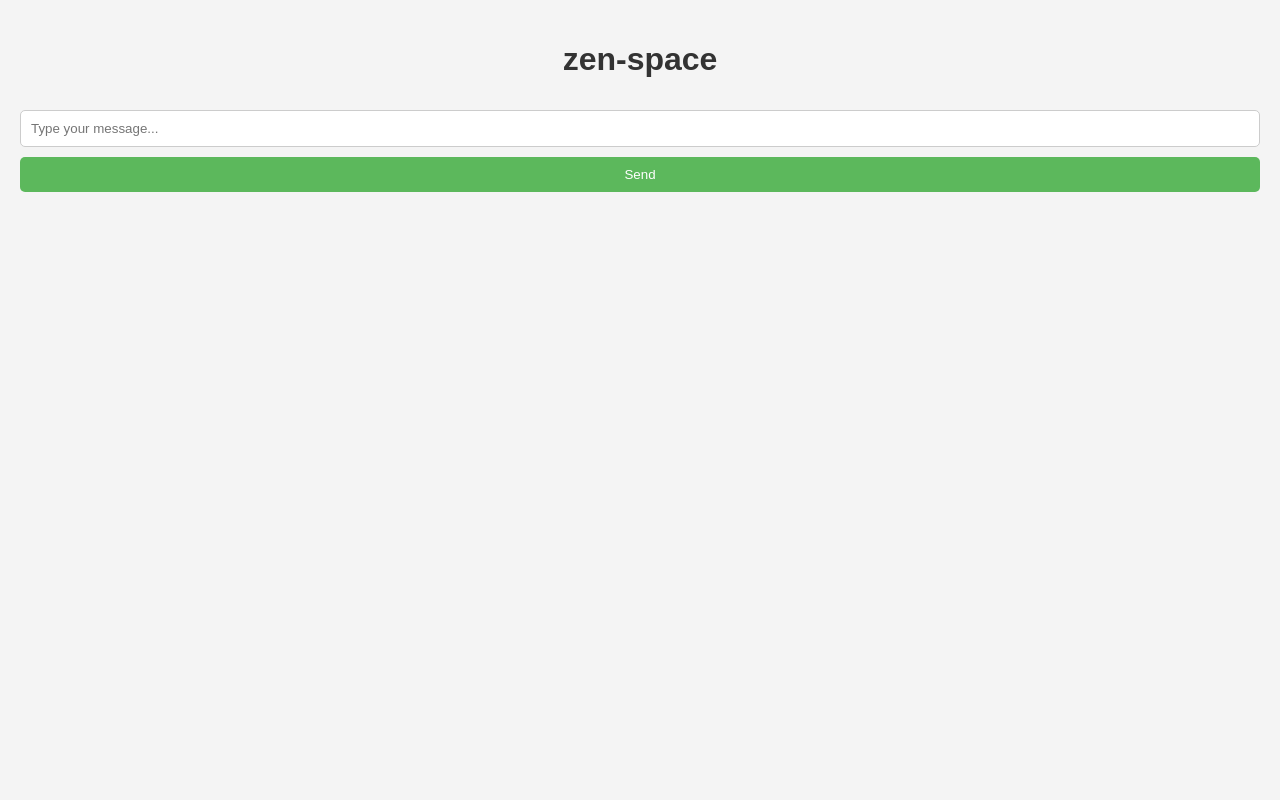
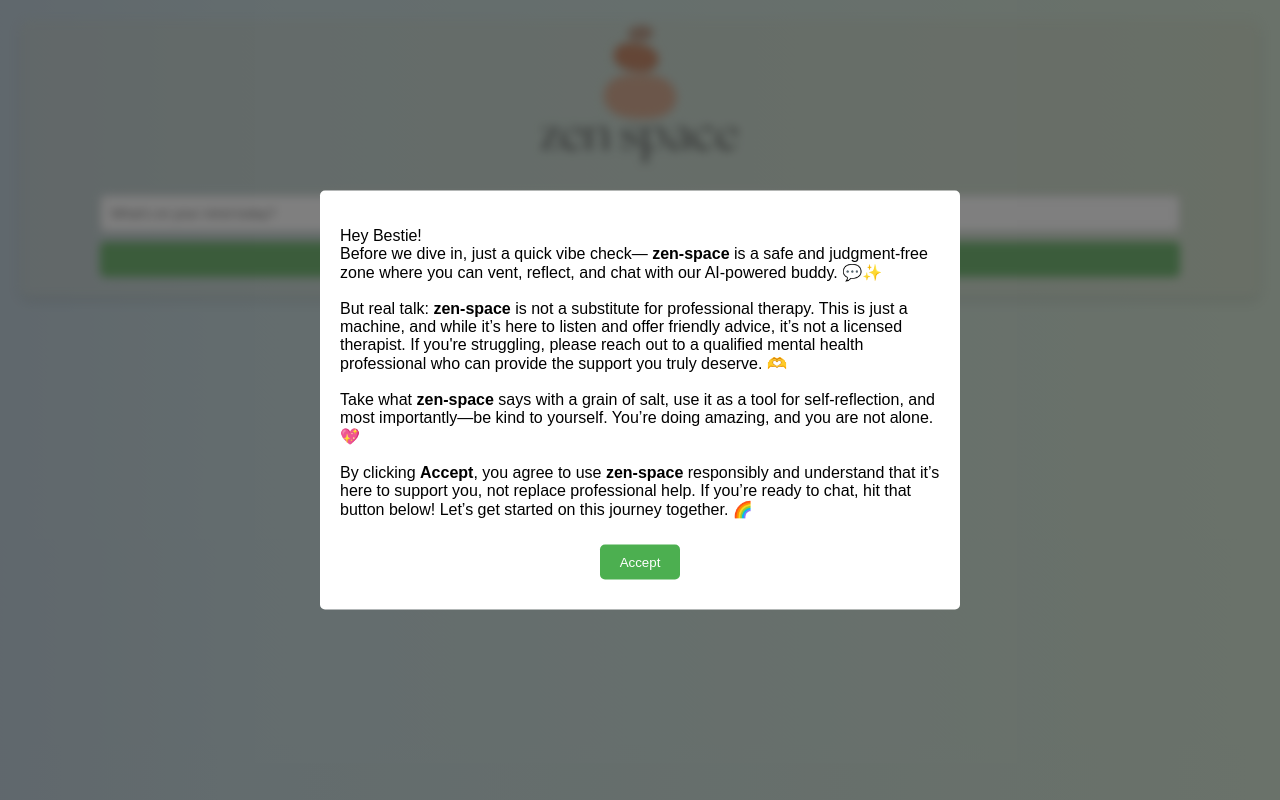
Before and after one commit to elaineSaijan/zen-space, a Flask app: page / in a window 1280 px wide. Run offline with Flask 3, Linux system fonts and the light colour scheme.

Commit message:
added logo and update website design

```diff
--- a/app/routes.py
+++ b/app/routes.py
@@ -5,6 +5,9 @@ from openai import OpenAI
 
 main = Blueprint('main', __name__)
 delay_time = 0.03 #  faster
+system_role ="You are a helpful friend and therapist that offers asafe and supportive environment for the user to discuss their feelings and thoughts. " \
+"Use therapeutic techniques to address the user's mental health issues such as anxiety, depression, and stress." \
+"Help the user understand their emotions, develop coping strategies, and work through their personal challenges."
 
 @main.route('/')
 def chat():
@@ -26,7 +29,7 @@ def chat_with_gpt():
 
             gpt_response = client.chat.completions.create(
                 messages=[
-                    {"role": "system", "content": "You are a helpful assistant."},
+                    {"role": "system", "content": system_role},
                     {"role": "user", "content": user_message},
                 ],
                 model=model_name,
--- /dev/null
+++ b/app/static/js/pop-up.js
@@ -0,0 +1,16 @@
+// Show the popup when the page loads
+window.addEventListener('load', () => {
+    const popup = document.getElementById('popup');
+    const mainContent = document.getElementById('mainContent');
+    popup.style.display = 'block';
+    mainContent.classList.add('blurred'); // Add blur effect
+});
+
+// Hide the popup when the "Accept" button is clicked
+const acceptButton = document.getElementById('acceptButton');
+acceptButton.addEventListener('click', () => {
+    const popup = document.getElementById('popup');
+    const mainContent = document.getElementById('mainContent');
+    popup.style.display = 'none';
+    mainContent.classList.remove('blurred'); // Remove blur effect
+});
--- a/app/static/styles.css
+++ b/app/static/styles.css
@@ -26,44 +26,116 @@ form {
 
 input[type="text"] {
     padding: 10px;
-    margin: 10px 0;
     border: 1px solid #ccc;
     border-radius: 5px;
+    margin-bottom: 10px;
 }
 
 button {
     padding: 10px;
-    background-color: #5cb85c;
+    background-color: #76b976;
     color: white;
     border: none;
     border-radius: 5px;
     cursor: pointer;
+    margin-bottom: 10px;
 }
 
 button:hover {
     background-color: #4cae4c;
 }
 
-.chat-messages {
-    margin-top: 20px;
-    max-height: 400px;
-    overflow-y: auto;
-    border: 1px solid #ccc;
-    padding: 10px;
-    border-radius: 5px;
-    background-color: #fafafa;
+.logo {
+    width: 200px; /* Adjust the size as needed */
+    height: auto;
+    display: block;
+    margin: 0 auto 0 auto;
+    margin-bottom: 30px; /* Add spacing after the logo */
 }
 
-.message {
-    margin: 5px 0;
+.popup-container {
+    display: none; /* Initially hide the popup */
+    position: fixed;
+    top: 0;
+    left: 0;
+    width: 100%;
+    height: 100%;
+    background-color: rgba(0, 0, 0, 0.5); /* Semi-transparent background */
+    z-index: 1000; /* Ensure it's on top */
 }
 
-.user {
-    font-weight: bold;
-    color: #007bff;
+.popup-content {
+    position: absolute;
+    top: 50%;
+    left: 50%;
+    transform: translate(-50%, -50%);
+    background-color: white;
+    padding: 20px;
+    border-radius: 5px;
+    display: flex;
+    flex-direction: column;
+    align-items: center; /* Center content horizontally */
+    justify-content: center; /* Center content vertically */
 }
 
-.bot {
-    font-weight: bold;
-    color: #d9534f;
+#acceptButton {
+    padding: 10px 20px;
+    background-color: #4CAF50;
+    color: white;
+    border: none;
+    cursor: pointer;
+    border-radius: 5px;
+    margin-top: 10px; /* Add spacing above the button */
 }
+
+.blurred {
+    filter: blur(5px);
+    pointer-events: none; /* Prevent interaction with blurred content */
+}
+
+.gradient-background {
+    background: linear-gradient(91deg,#adb2d4,#c7d9dd,#d5e5d5,#eef1da);
+    background-size: 240% 240%;
+    animation: gradient-animation 10s ease infinite;
+    }
+
+    @keyframes gradient-animation {
+    0% {
+        background-position: 0% 50%;
+    }
+    50% {
+        background-position: 100% 50%;
+    }
+    100% {
+        background-position: 0% 50%;
+    }
+    }
+
+    .chat-container {
+        padding: 0px 80px 10px 80px;
+        border-radius: 10px;
+        background-color: rgba(204, 202, 181, 0.2);
+        box-shadow: 0 4px 6px rgba(0, 0, 0, 0.1);
+    }
+
+    .user-message {
+        background-color: #569cd5;
+        color: #f7f7f7;
+        padding: 10px;
+        border-radius: 10px;
+        text-align: right;
+        width: fit-content;
+        margin-left: auto; /* Align to the right */
+        margin-bottom: 10px; /* Add spacing below the message */
+    }
+
+    .gpt-message {
+        background-color: #5a5e61;
+        color: #ffffff;
+        padding: 10px;
+        border-radius: 10px;
+        text-align: left;
+        width: fit-content;
+        margin-right: auto; /* Align to the left */
+        margin-bottom: 10px; /* Add spacing below the message */
+    }
--- a/app/templates/chat.html
+++ b/app/templates/chat.html
@@ -4,19 +4,41 @@
     <meta charset="UTF-8">
     <meta name="viewport" content="width=device-width, initial-scale=1.0">
     <link rel="stylesheet" href="{{ url_for('static', filename='styles.css') }}">
-    <title>zen-space</title>
+    <title>zen space 🌿</title>
 </head>
-<body>
+<body class="gradient-background">
+    <div class="popup-container" id="popup">
+        <div class="popup-content">
+            <p>
+                Hey Bestie!
+                <br>
+                Before we dive in, just a quick vibe check— <strong>zen-space</strong> is a safe and judgment-free zone where you can vent, reflect, and chat with our AI-powered buddy. 💬✨
+                <br>
+                <br>
+                But real talk: <strong>zen-space</strong> is not a substitute for professional therapy. This is just a machine, and while it’s here to listen and offer friendly advice, it’s not a licensed therapist. If you're struggling, please reach out to a qualified mental health professional who can provide the support you truly deserve. 🫶
+                <br>
+                <br>
+                Take what <strong>zen-space</strong> says with a grain of salt, use it as a tool for self-reflection, and most importantly—be kind to yourself. You’re doing amazing, and you are not alone. 💖
+                <br>
+                <br>
+                By clicking <strong>Accept</strong>, you agree to use <strong>zen-space</strong> responsibly and understand that it’s here to support you, not replace professional help. If you’re ready to chat, hit that button below! Let’s get started on this journey together. 🌈
+            </p>
+            <button id="acceptButton">Accept</button>
+        </div>
+    </div>
+    <div class="main-content" id="mainContent">
         <div class="chat-container">
-        <h1>zen-space</h1>
+            <img src="{{ url_for('static', filename='logo.png') }}" alt="Zen Space Logo" class="logo">
             <div id="chat-box">
                 <!-- Chat messages will be displayed here -->
             </div>
             <form id="chat-form">
-            <input type="text" id="user-input" name="message" placeholder="Type your message..." required>
+                <input type="text" id="user-input" name="message" placeholder="What's on your mind today?" required>
                 <button type="submit">Send</button>
             </form>
         </div>
+    </div>
+    <script src="{{ url_for('static', filename='js/pop-up.js') }}"></script>
     <script>
         const form = document.getElementById('chat-form');
         const chatBox = document.getElementById('chat-box');
```
Also changed, not shown: app/static/logo.png (added). Lines whose indentation alone changed are shown as unchanged.
